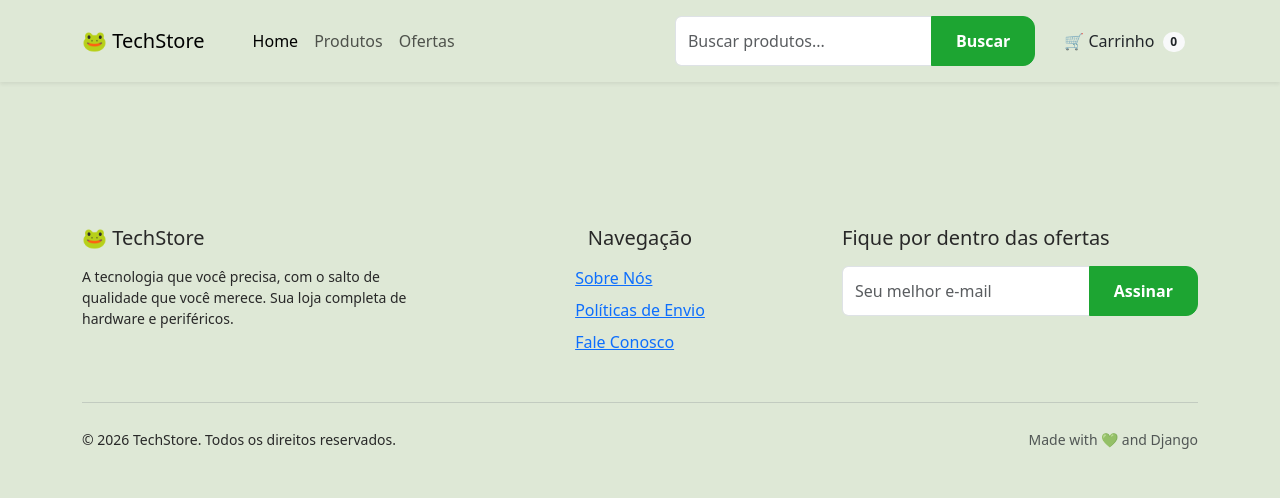
After one commit to GusSaucer/techstore-django, a Django app: template app/templates/base.html in a window 1280 px wide. The commit adds this page. Shown: the top 498 px of the page. Run offline with Django 5.2, Linux system fonts and the light colour scheme; the template is opened without the code that fills it, so the values that code supplies are empty.

Commit message:
base.html e arquivos estaticos

```diff
--- /dev/null
+++ b/app/static/style.css
@@ -0,0 +1,190 @@
+/* ==========================================================================
+   TechStore - Custom Design System (Extensão para Bootstrap 5)
+   Branding: Sapo Tech (Vibe Tecnológica e Orgânica)
+   ========================================================================== */
+
+/* --- Variáveis Globais (Sincronizadas com o base.html) --- */
+:root {
+    /* Cores da Paleta */
+    --color-dark: #282828;       /* Preto Carbono */
+    --color-grey-light: #cfcfcf; /* Cinza Neutro (Bordas) */
+    --color-mint-bg: #dee8d6;    /* Cinza Menta (Fundo) */
+    --color-neon-green: #afd22a; /* Verde Limão (Hover / Ativo) */
+    --color-cta-green: #1da532;  /* Verde Sapo (CTA Principal) */
+
+    /* Apoio de UI */
+    --color-white: #ffffff;
+    --transition-smooth: all 0.25s cubic-bezier(0.4, 0, 0.2, 1);
+
+    /* Bordas padrão para manter consistência */
+    --border-radius-sm: 6px;
+    --border-radius-md: 12px;
+    --border-radius-lg: 20px;
+}
+
+/* ==========================================================================
+   1. Ajustes de Layout & Reset de Suporte
+   ========================================================================== */
+body {
+    background-color: var(--color-mint-bg);
+    color: var(--color-dark);
+}
+
+/* ==========================================================================
+   2. Componentes de E-commerce (Customizados)
+   ========================================================================== */
+
+/* --- Grid de Produtos (Perfeito para usar com as classes de Grid do Bootstrap) --- */
+.product-grid {
+    display: grid;
+    grid-template-columns: repeat(auto-fill, minmax(280px, 1fr));
+    gap: 1.5rem;
+}
+
+/* --- Card de Produto --- */
+.product-card {
+    background-color: var(--color-white);
+    border: 1px solid rgba(40, 40, 40, 0.08);
+    border-radius: var(--border-radius-lg);
+    padding: 1.5rem;
+    transition: var(--transition-smooth);
+    display: flex;
+    flex-direction: column;
+    justify-content: space-between;
+    height: 100%;
+    position: relative;
+    overflow: hidden;
+}
+
+/* Efeito de hover premium */
+.product-card:hover {
+    transform: translateY(-6px);
+    box-shadow: 0 12px 30px rgba(40, 40, 40, 0.08);
+    border-color: var(--color-neon-green);
+}
+
+/* Container de Imagem do Produto */
+.product-card-img-wrapper {
+    background-color: rgba(222, 232, 214, 0.3); /* Fundo menta bem suave para destacar o produto */
+    border-radius: var(--border-radius-md);
+    padding: 1.5rem;
+    margin-bottom: 1.25rem;
+    display: flex;
+    align-items: center;
+    justify-content: center;
+    aspect-ratio: 1 / 1; /* Mantém a imagem sempre quadrada */
+}
+
+.product-card-img-wrapper img {
+    max-width: 100%;
+    max-height: 100%;
+    object-fit: contain;
+    transition: var(--transition-smooth);
+}
+
+.product-card:hover .product-card-img-wrapper img {
+    transform: scale(1.05); /* Zoom sutil no produto ao passar o mouse */
+}
+
+/* Selos / Badges (Desconto, Lançamento) */
+.product-card .badge-tech {
+    position: absolute;
+    top: 1rem;
+    left: 1rem;
+    background-color: var(--color-neon-green);
+    color: var(--color-dark);
+    font-size: 0.75rem;
+    font-weight: 800;
+    padding: 0.35rem 0.75rem;
+    border-radius: var(--border-radius-sm);
+    text-transform: uppercase;
+    letter-spacing: 0.5px;
+    box-shadow: 0 4px 10px rgba(175, 210, 42, 0.2);
+    z-index: 2;
+}
+
+/* Informações do Produto */
+.product-card-title {
+    font-size: 1.1rem;
+    font-weight: 700;
+    color: var(--color-dark);
+    margin-bottom: 0.5rem;
+    line-height: 1.4;
+}
+
+.product-card-price {
+    font-size: 1.5rem;
+    font-weight: 800;
+    color: var(--color-cta-green); /* Destaca o valor no verde principal */
+    margin-bottom: 1.25rem;
+}
+
+/* ==========================================================================
+   3. Botões & Inputs (Sobrescritas e Ajustes Finos)
+   ========================================================================== */
+
+/* Botão Primário TechStore (Verde Sapo) */
+.btn-tech-primary {
+    background-color: var(--color-cta-green) !important;
+    border-color: var(--color-cta-green) !important;
+    color: var(--color-white) !important;
+    font-weight: 700 !important;
+    padding: 0.75rem 1.5rem;
+    border-radius: var(--border-radius-md);
+    transition: var(--transition-smooth);
+}
+
+.btn-tech-primary:hover {
+    background-color: var(--color-neon-green) !important;
+    border-color: var(--color-neon-green) !important;
+    color: var(--color-dark) !important;
+    box-shadow: 0 6px 20px rgba(175, 210, 42, 0.35);
+    transform: translateY(-1px);
+}
+
+/* Botão Secundário TechStore (Preto Carbono) */
+.btn-tech-secondary {
+    background-color: var(--color-dark) !important;
+    border-color: var(--color-dark) !important;
+    color: var(--color-white) !important;
+    font-weight: 600 !important;
+    padding: 0.75rem 1.5rem;
+    border-radius: var(--border-radius-md);
+    transition: var(--transition-smooth);
+}
+
+.btn-tech-secondary:hover {
+    background-color: #1a1a1a !important;
+    border-color: #1a1a1a !important;
+    transform: translateY(-1px);
+}
+
+/* Customização para Inputs (Inputs do Bootstrap com foco personalizado) */
+.form-control:focus {
+    border-color: var(--color-cta-green) !important;
+    box-shadow: 0 0 0 0.25rem rgba(29, 165, 50, 0.15) !important;
+}
+
+/* ==========================================================================
+   4. Seções Especiais do E-commerce
+   ========================================================================== */
+
+/* Banner Principal (Hero Section) */
+.hero-section {
+    background-color: var(--color-dark);
+    color: var(--color-white);
+    border-radius: var(--border-radius-lg);
+    padding: 4rem 2rem;
+    position: relative;
+    overflow: hidden;
+    border-bottom: 4px solid var(--color-neon-green);
+}
+
+.hero-section h1 {
+    font-weight: 800;
+    letter-spacing: -1px;
+}
+
+.hero-section .text-highlight {
+    color: var(--color-neon-green);
+}
--- /dev/null
+++ b/app/templates/base.html
@@ -0,0 +1,124 @@
+{% load static %}
+<!DOCTYPE html>
+<html lang="pt-br">
+<head>
+    <meta charset="UTF-8">
+    <meta name="viewport" content="width=device-width, initial-scale=1.0">
+    <title>{% block title %}TechStore{% endblock %}</title>
+
+    <!-- Bootstrap 5 CSS CDN -->
+    <link href="https://cdn.jsdelivr.net/npm/bootstrap@5.3.3/dist/css/bootstrap.min.css" rel="stylesheet">
+
+    <!-- Google Fonts: Inter (Fonte padrão do nosso Design System) -->
+    <link rel="preconnect" href="https://fonts.googleapis.com">
+    <link rel="preconnect" href="https://fonts.gstatic.com" crossorigin>
+    <link href="https://fonts.googleapis.com/css2?family=Inter:wght@400;600;700;800&display=swap" rel="stylesheet">
+
+    <!-- Seu arquivo de estilo personalizado e atualizado -->
+    <link rel="stylesheet" href="{% static 'css/style.css' %}">
+
+    {% block extra_head %}{% endblock %}
+</head>
+<body>
+
+    <!-- NAVBAR (Estilizada via classes personalizadas do style.css e utilitários do Bootstrap) -->
+    <nav class="navbar navbar-expand-lg navbar-techstore py-3 shadow-sm">
+        <div class="container">
+            <!-- Logo do Sapo da TechStore -->
+            <a class="navbar-brand" href="{% url 'home' %}">
+                <span class="brand-frog">🐸</span> TechStore
+            </a>
+
+            <!-- Botão de colapso para Mobile -->
+            <button class="navbar-toggler border-0 text-white" type="button" data-bs-toggle="collapse" data-bs-target="#navbarContent" aria-controls="navbarContent" aria-expanded="false" aria-label="Toggle navigation">
+                <span class="navbar-toggler-icon" style="filter: invert(1);"></span>
+            </button>
+
+            <!-- Links e Ações -->
+            <div class="collapse navbar-collapse" id="navbarContent">
+                <ul class="navbar-nav me-auto mb-2 mb-lg-0 ms-lg-4">
+                    <li class="nav-item">
+                        <a class="nav-link active" aria-current="page" href="#">Home</a>
+                    </li>
+                    <li class="nav-item">
+                        <a class="nav-link" href="#">Produtos</a>
+                    </li>
+                    <li class="nav-item">
+                        <a class="nav-link" href="#">Ofertas</a>
+                    </li>
+                </ul>
+
+                <!-- Barra de Busca -->
+                <form class="d-flex me-3" role="search" method="GET" action="#">
+                    <div class="input-group">
+                        <input type="search" name="q" class="form-control" placeholder="Buscar produtos..." aria-label="Search">
+                        <button class="btn btn-tech-primary" type="submit">Buscar</button>
+                    </div>
+                </form>
+
+                <!-- Carrinho de Compras -->
+                <div class="d-flex align-items-center gap-2">
+                    <a href="#" class="btn btn-cart">
+                        🛒 Carrinho <span class="badge bg-light text-dark rounded-pill ms-1">0</span>
+                    </a>
+                </div>
+            </div>
+        </div>
+    </nav>
+
+    <!-- CONTEÚDO DINÂMICO (Injetado pelas páginas filhas do Django) -->
+    <main class="py-5">
+        {% block content %}
+        <!-- O conteúdo das outras views entrará aqui -->
+        {% endblock %}
+    </main>
+
+    <!-- FOOTER -->
+    <footer class="footer-techstore py-5 mt-auto">
+        <div class="container">
+            <div class="row g-4">
+                <!-- Coluna 1: Sobre -->
+                <div class="col-md-4">
+                    <h5 class="mb-3"><span style="color: var(--color-neon-green);">🐸</span> TechStore</h5>
+                    <p class="small">A tecnologia que você precisa, com o salto de qualidade que você merece. Sua loja completa de hardware e periféricos.</p>
+                </div>
+
+                <!-- Coluna 2: Links Úteis -->
+                <div class="col-md-4 text-md-center">
+                    <h5 class="mb-3">Navegação</h5>
+                    <ul class="list-unstyled d-inline-block text-start">
+                        <li class="mb-2"><a href="#">Sobre Nós</a></li>
+                        <li class="mb-2"><a href="#">Políticas de Envio</a></li>
+                        <li class="mb-2"><a href="#">Fale Conosco</a></li>
+                    </ul>
+                </div>
+
+                <!-- Coluna 3: Newsletter -->
+                <div class="col-md-4">
+                    <h5 class="mb-3">Fique por dentro das ofertas</h5>
+                    <div class="input-group mb-3">
+                        <input type="email" class="form-control" placeholder="Seu melhor e-mail" aria-label="Email">
+                        <button class="btn btn-tech-primary" type="button">Assinar</button>
+                    </div>
+                </div>
+            </div>
+
+            <hr class="my-4 border-secondary opacity-25">
+
+            <div class="row align-items-center">
+                <div class="col-md-6 text-center text-md-start">
+                    <p class="small mb-0">&copy; 2026 TechStore. Todos os direitos reservados.</p>
+                </div>
+                <div class="col-md-6 text-center text-md-end mt-2 mt-md-0">
+                    <span class="text-muted small">Made with 💚 and Django</span>
+                </div>
+            </div>
+        </div>
+    </footer>
+
+    <!-- Bootstrap 5 JS Bundle (inclui Popper) -->
+    <script src="https://cdn.jsdelivr.net/npm/bootstrap@5.3.3/dist/js/bootstrap.bundle.min.js"></script>
+
+    {% block extra_js %}{% endblock %}
+</body>
+</html>
--- a/app/templates/home.html
+++ b/app/templates/home.html
@@ -1,10 +1,13 @@
+{% load static %}
 <!DOCTYPE html>
 <html>
 <head>
  <title>Página Dinâmica</title>
+ <link rel="stylesheet" href="{% static 'style.css' %}">
 </head>
 <body>
     <h1>{{ nome_empresa }}</h1>
+    <button class="btn-primary">CLIQUE AQUI</button>
 
     <p>Nossos Produtos:</p>
     <ul>
```
